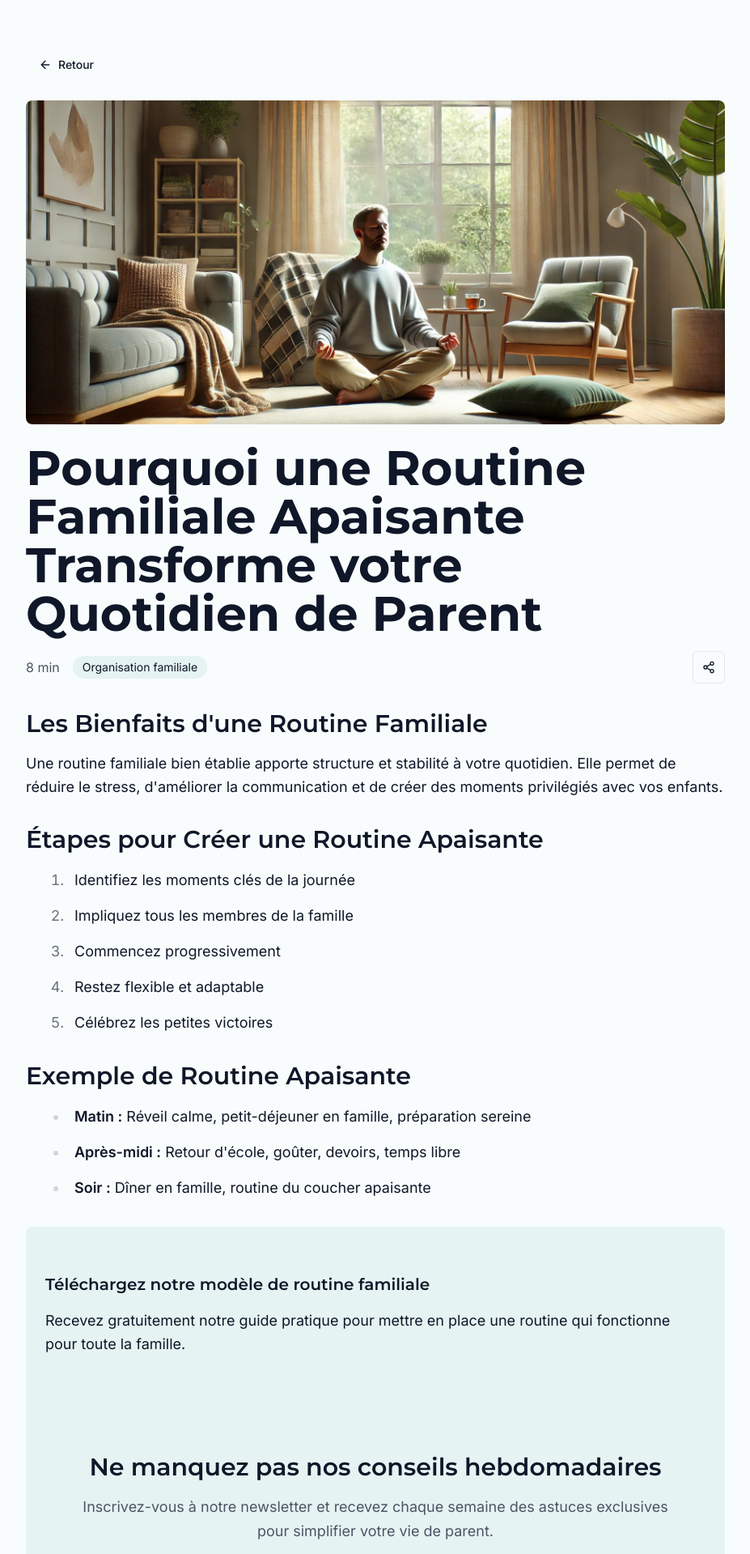
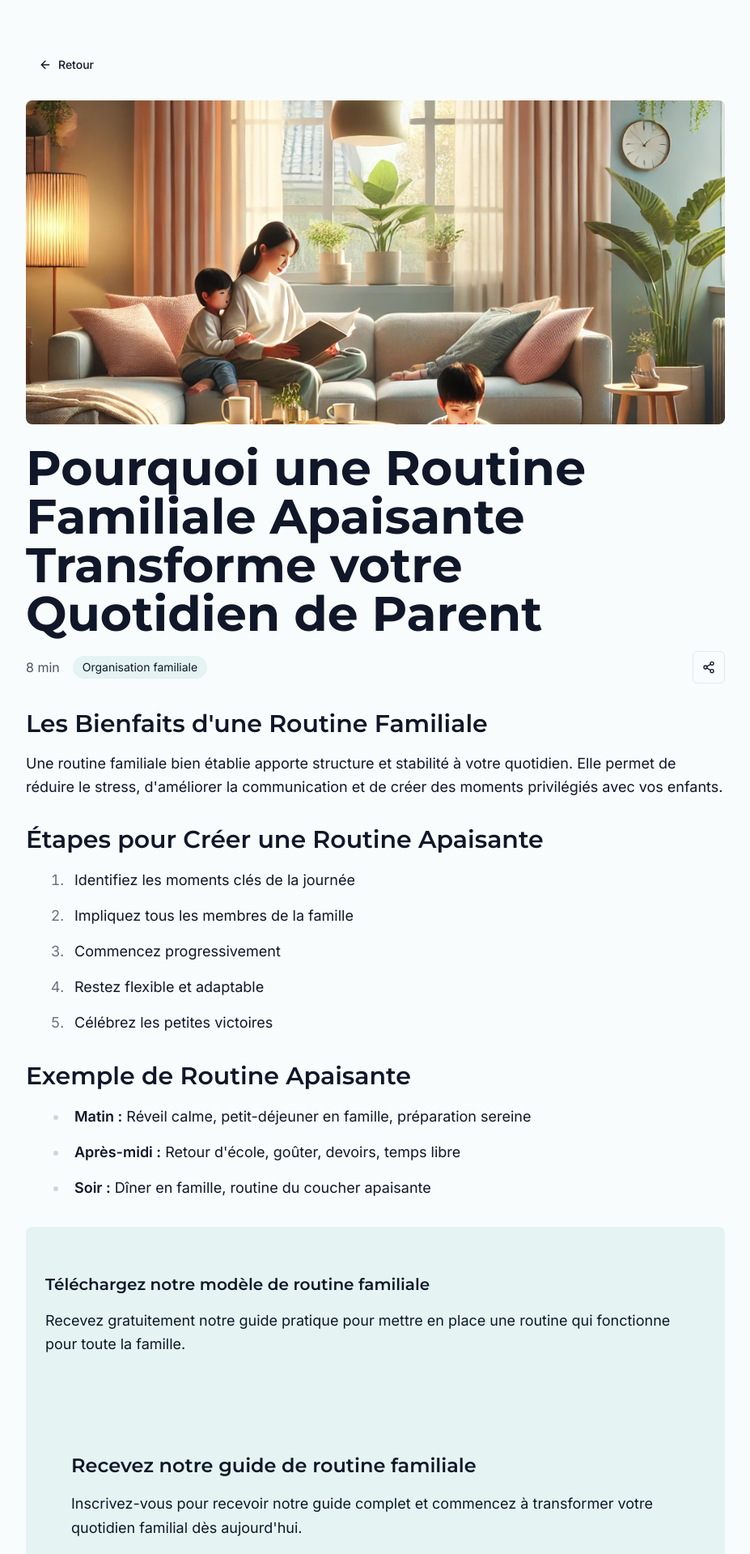
Before and after one commit to alacastore/bienetreparents, a React (Vite) app: page /blog/routine-familiale-apaisante in a window 1280 px wide. Shown: the part 100-2019 px from the top of the page at 81% size, without its empty margins (176-1103 px from the left). Built offline with nearby package versions, Linux system fonts and the light colour scheme.

Commit message:
Add image for blog article
Included an image for the specified blog article to enhance visual appeal and engagement.
[skip gpt_engineer]

```diff
--- a/src/data/blogData.ts
+++ b/src/data/blogData.ts
@@ -49,7 +49,7 @@ export const blogPosts: BlogPost[] = [
     title: "Pourquoi une Routine Familiale Apaisante Transforme votre Quotidien de Parent",
     description: "Découvrez pourquoi une routine familiale structurée est essentielle pour réduire le stress parental et améliorer la vie quotidienne. Guide complet et exemple de routine inclus.",
     category: "Organisation familiale",
-    image: "/lovable-uploads/a565a03e-c070-49b9-bf82-15bf64e4635a.png",
+    image: "/lovable-uploads/23582736-efba-4f04-aaaf-ef211b8d32d3.png",
     slug: "routine-familiale-apaisante",
   }
 ];
--- a/src/pages/BlogPost6.tsx
+++ b/src/pages/BlogPost6.tsx
@@ -54,7 +54,10 @@ export default function BlogPost6() {
             Recevez gratuitement notre guide pratique pour mettre en place une routine
             qui fonctionne pour toute la famille.
           </p>
-          <BlogNewsletter />
+          <BlogNewsletter
+            title="Recevez notre guide de routine familiale"
+            description="Inscrivez-vous pour recevoir notre guide complet et commencez à transformer votre quotidien familial dès aujourd'hui."
+          />
         </div>
       </div>
 
```
Also changed, not shown: public/lovable-uploads/23582736-efba-4f04-aaaf-ef211b8d32d3.png (added).
